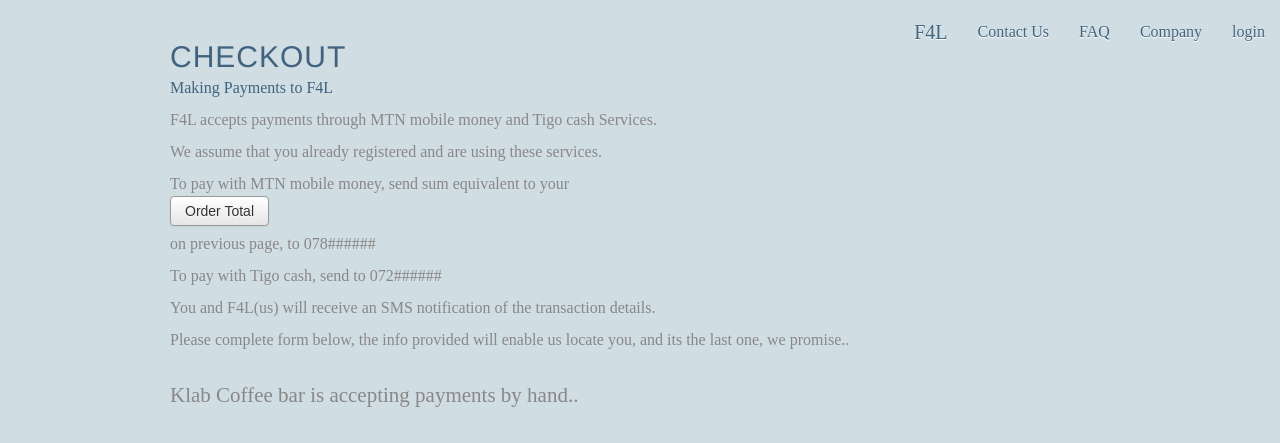
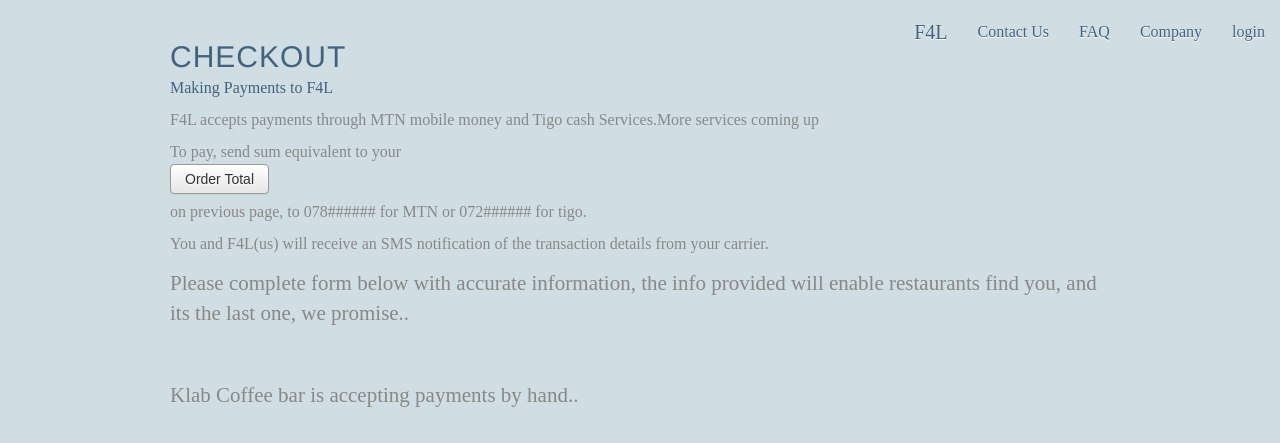
Before and after one commit to kLabRW/foodcourt, a Django app: template templates/checkout/checkout.html in a window 1280 px wide. Shown: the part 20-463 px from the top of the page. Run offline with Django 3.2, Linux system fonts and the light colour scheme; the template is opened without the code that fills it: values that come from a table or form of the project are taken from there, others are empty; tables that the repository leaves empty hold one stand-in row (values such as "Sample post"); form fields are guessed from the names that the template uses; parts of the project's set-up code (start-up, migrations or seed data) failed here and were passed over; some libraries are stand-ins or nearby versions.

Commit message:
fixing messages

```diff
--- a/templates/checkout/checkout.html
+++ b/templates/checkout/checkout.html
@@ -11,17 +11,13 @@
 <div>
  <p class="text-center" style="color: #40637f;">Making Payments to F4L</p>
  <br />
- <p class="wording">F4L accepts payments through MTN mobile money and Tigo cash Services.</p>
+ <p class="wording">F4L accepts payments through MTN mobile money and Tigo cash Services.More services coming up</p>
  <br />
- <p class="wording">We assume that you already registered and are using these services.</p>
+ <p class="wording">To pay, send sum equivalent to your <input type="submit" class="btn" value="Order Total" onclick="javascript:history.go(-1);"> on previous page, to 078###### for MTN or 072###### for tigo. </p>
  <br />
- <p class="wording">To pay with MTN mobile money, send sum equivalent to your <input type="submit" class="btn" value="Order Total" onclick="javascript:history.go(-1);"> on previous page, to 078###### </p>
+ <p class="wording">You and F4L(us) will receive an SMS notification of the transaction details from your carrier.</p>
  <br />
- <p class="wording">To pay with Tigo cash, send to 072######</p>
- <br />
- <p class="wording">You and F4L(us) will receive an SMS notification of the transaction details.</p>
- <br />
- <p class="wording">Please complete form below, the info provided will enable us locate you, and its the last one, we promise..</p>
+ <p class="wording lead">Please complete form below with accurate information, the info provided will enable restaurants find you, and its the last one, we promise..</p>
  <br />
 </div>
 <br />
```
Also changed, not shown: templates/public/order.html (+6 -1 lines).
